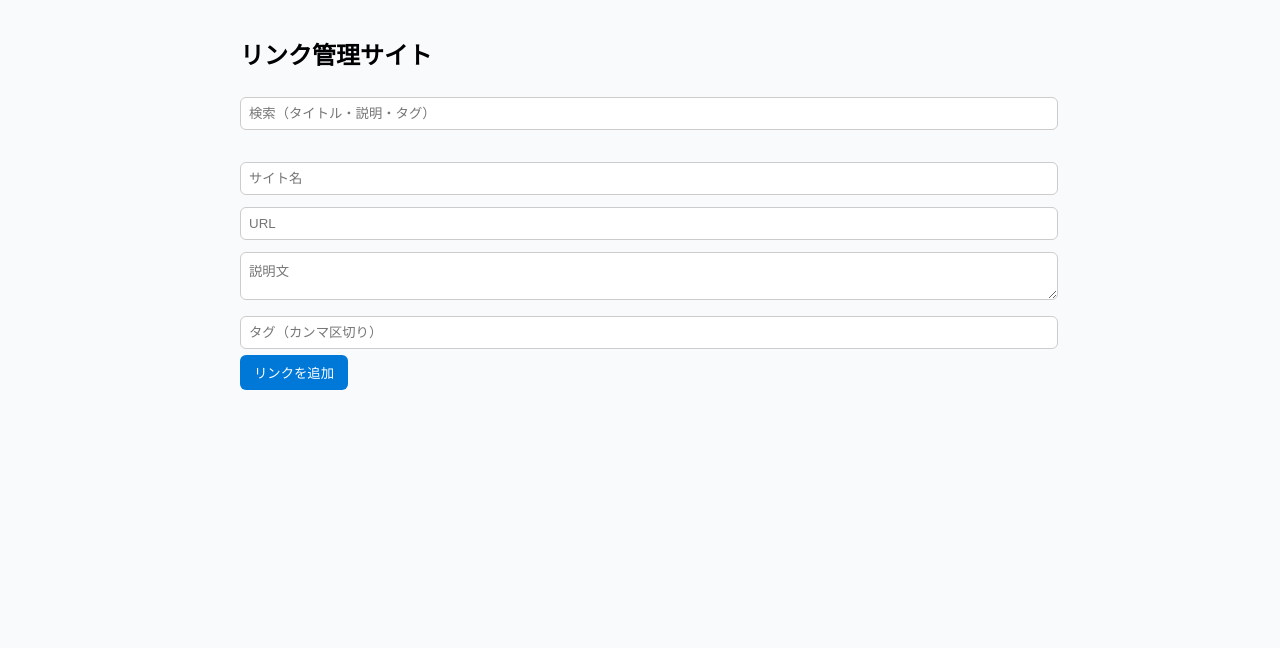
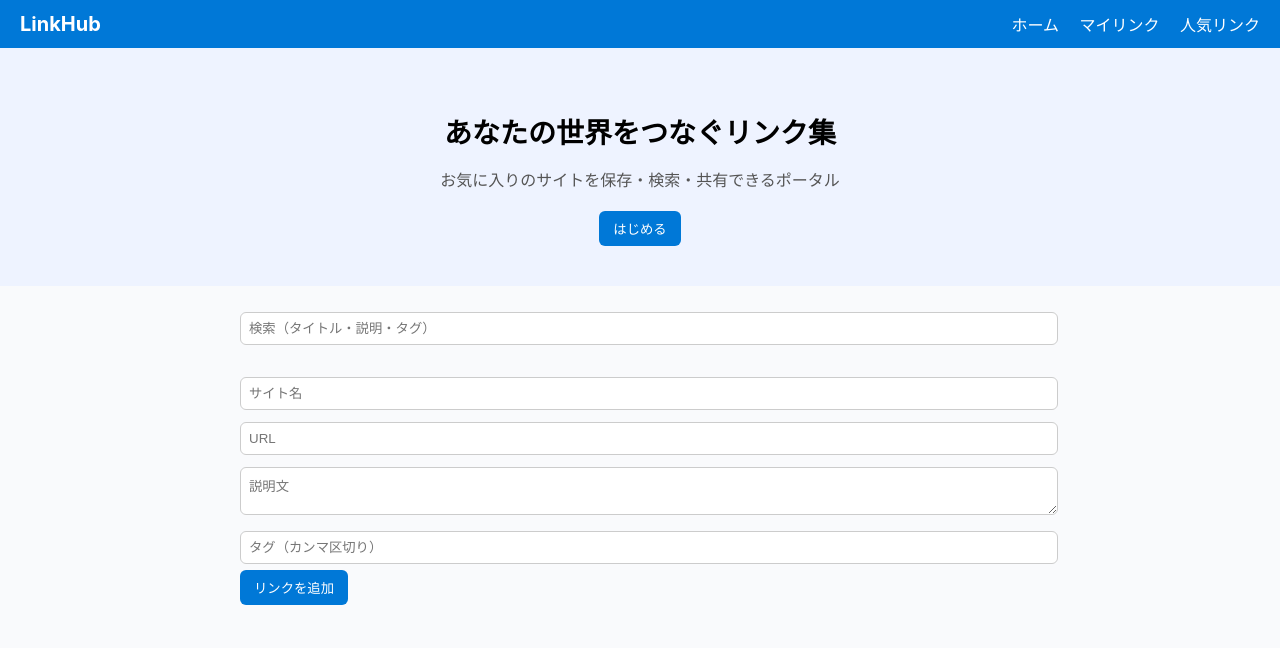
Before and after one commit to block-surprise/Ad-Hub, a plain HTML site: page link.html in a window 1280 px wide. Drawn offline with Linux system fonts and the light colour scheme.

Commit message:
Update link.html

```diff
--- a/link.html
+++ b/link.html
@@ -2,11 +2,17 @@
 <html lang="ja">
 <head>
 <meta charset="UTF-8">
-<title>リンク管理サイト</title>
+<title>LinkHub - あなたの世界をつなぐリンク集</title>
 <style>
-body { font-family: "Inter", sans-serif; background: #f9fafc; margin: 0; padding: 20px; }
-.container { max-width: 800px; margin: auto; }
-h1 { font-size: 24px; margin-bottom: 20px; }
+body { font-family: "Inter", sans-serif; background: #f9fafc; margin: 0; }
+header { background: #0078d7; color: #fff; padding: 12px 20px; display: flex; justify-content: space-between; align-items: center; }
+header .logo { font-weight: bold; font-size: 20px; }
+header nav a { color: #fff; margin-left: 16px; text-decoration: none; }
+header nav a:hover { text-decoration: underline; }
+.hero { text-align: center; padding: 40px 20px; background: #eef3ff; }
+.hero h1 { font-size: 28px; margin-bottom: 10px; }
+.hero p { color: #555; margin-bottom: 20px; }
+.container { max-width: 800px; margin: auto; padding: 20px; }
 form, .search { margin-bottom: 20px; }
 input, textarea { width: 100%; padding: 8px; margin: 6px 0; border: 1px solid #ccc; border-radius: 6px; }
 button { padding: 8px 14px; background: #0078d7; color: #fff; border: none; border-radius: 6px; cursor: pointer; }
@@ -18,9 +24,22 @@ button:hover { background: #005a9e; }
 </style>
 </head>
 <body>
+<header>
+  <div class="logo">LinkHub</div>
+  <nav>
+    <a href="#">ホーム</a>
+    <a href="#">マイリンク</a>
+    <a href="#">人気リンク</a>
+  </nav>
+</header>
+
+<section class="hero">
+  <h1>あなたの世界をつなぐリンク集</h1>
+  <p>お気に入りのサイトを保存・検索・共有できるポータル</p>
+  <button onclick="document.getElementById('title').focus()">はじめる</button>
+</section>
+
 <div class="container">
-  <h1>リンク管理サイト</h1>
-
   <!-- 検索バー -->
   <div class="search">
     <input type="text" id="search" placeholder="検索（タイトル・説明・タグ）">
```
